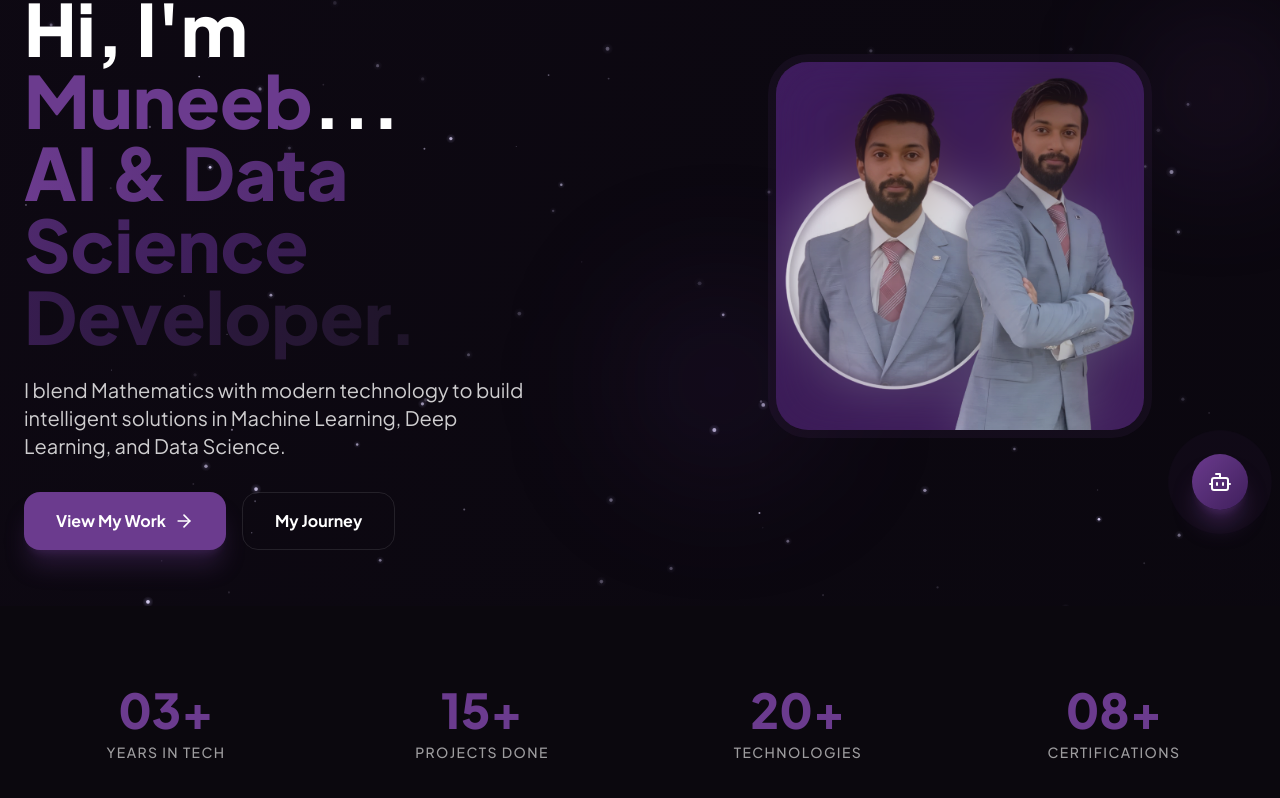
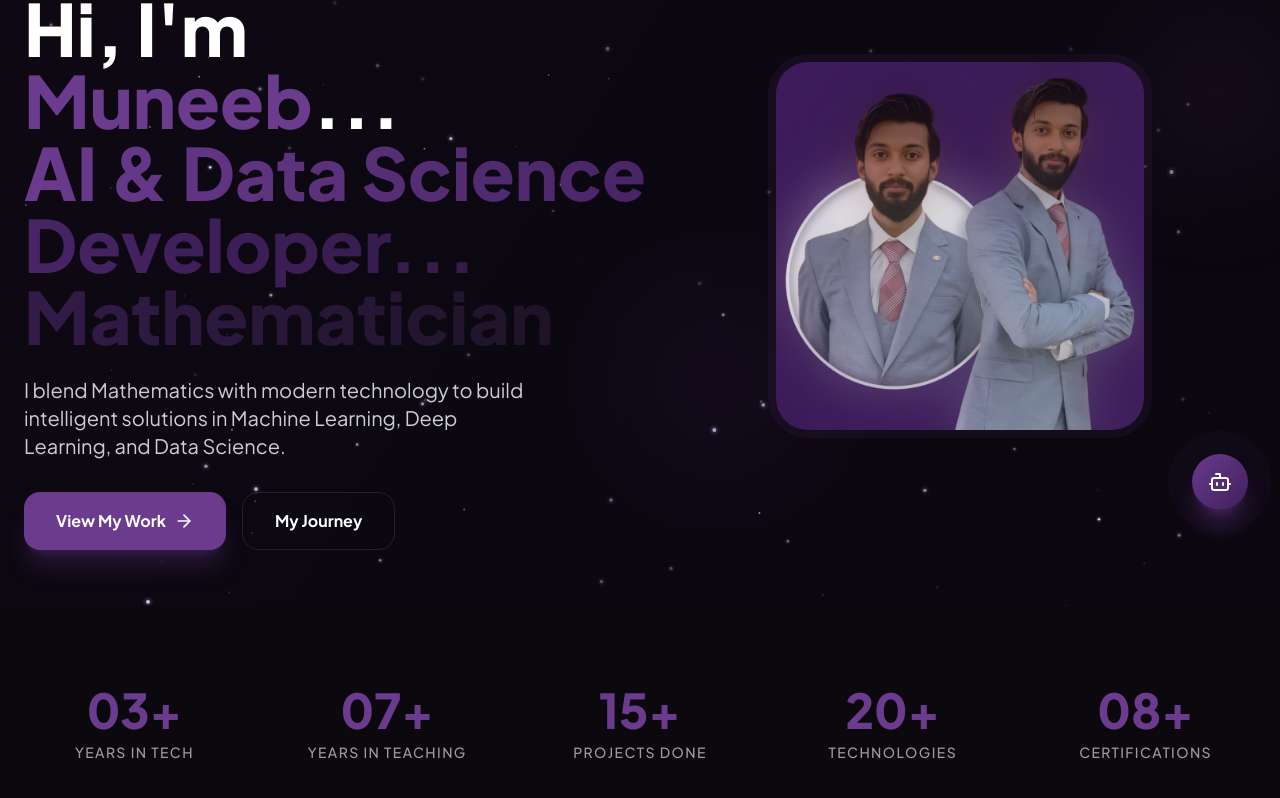
Before and after one commit to muneeb-ashraf-ai/my_portfolio, a React (Vite) app: page / in a window 1280 px wide. Shown: the part 194-992 px from the top of the page. Built offline with nearby package versions, Linux system fonts and the light colour scheme.

Commit message:
added mathematician and years of teaching

```diff
--- a/components/Home.tsx
+++ b/components/Home.tsx
@@ -49,7 +49,9 @@ const Home: React.FC<HomeProps> = ({ theme }) => {
             <h1 className={`text-5xl md:text-7xl font-extrabold leading-tight mb-6 ${theme === 'dark' ? '' : 'text-violet-700'}`}>
               Hi, I'm <span className="text-lavender">Muneeb</span>... <br />
               <span className={theme === 'dark' ? 'text-transparent bg-clip-text bg-gradient-to-r from-lavender via-violet to-charcoal' : 'text-lavender'}>
-                AI & Data Science Developer.
+                <span className="md:whitespace-nowrap">AI & Data Science</span>
+                <br className="hidden md:block" />
+                {' '}Developer... Mathematician
               </span>
             </h1>
             <p className="text-lg md:text-xl opacity-80 max-w-lg mb-8 leading-relaxed">
@@ -104,9 +106,10 @@ const Home: React.FC<HomeProps> = ({ theme }) => {
 
       {/* Stats Section */}
       <section className="py-20 px-6">
-        <div className="max-w-7xl mx-auto grid grid-cols-2 md:grid-cols-4 gap-8">
+        <div className="max-w-7xl mx-auto grid grid-cols-2 md:grid-cols-5 gap-8">
           {[
             { label: 'Years in Tech', val: '03+' },
+            { label: 'Years in Teaching', val: '07+' },
             { label: 'Projects Done', val: '15+' },
             { label: 'Technologies', val: '20+' },
             { label: 'Certifications', val: '08+' },
```
